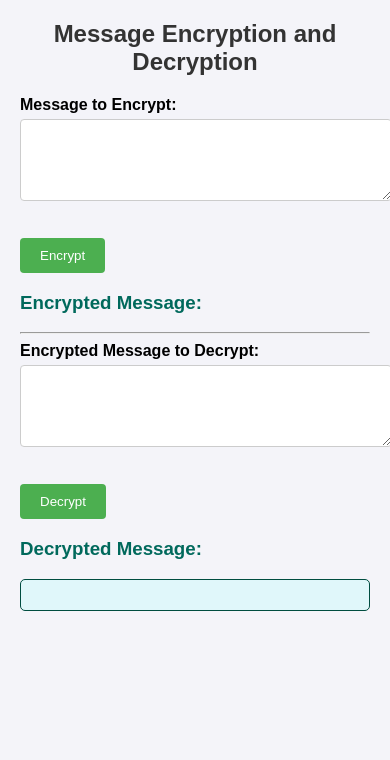
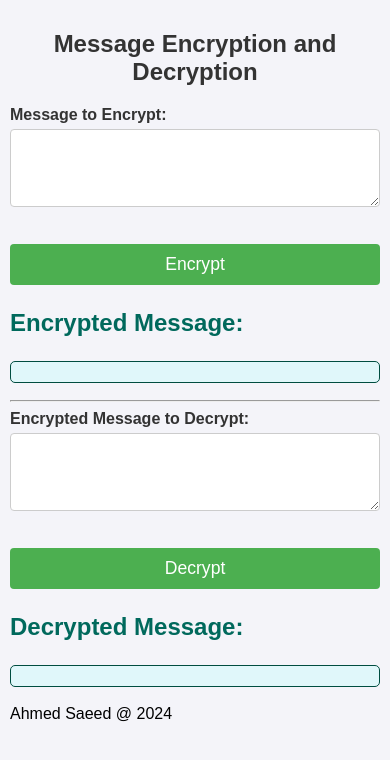
Before and after one commit to andhu47/message-encryptor, a plain HTML site: page index.html in a window 390 px wide. Drawn offline with Linux system fonts and the light colour scheme.

Commit message:
Update index.html

```diff
--- a/index.html
+++ b/index.html
@@ -8,16 +8,23 @@
         /* General styles */
         body {
             font-family: Arial, sans-serif;
-            margin: 20px;
             background-color: #f4f4f9;
+            padding: 20px;
+            margin: 0;
+            max-width: 100%;
+            box-sizing: border-box;
         }
+
         h2 {
             color: #333;
             text-align: center;
         }
+
         label {
             font-weight: bold;
+            color: #333;
         }
+
         textarea, input {
             width: 100%;
             padding: 10px;
@@ -25,7 +32,9 @@
             margin-bottom: 15px;
             border: 1px solid #ccc;
             border-radius: 4px;
+            box-sizing: border-box;
         }
+
         button {
             background-color: #4CAF50;
             color: white;
@@ -33,21 +42,53 @@
             border: none;
             border-radius: 4px;
             cursor: pointer;
+            width: 100%;
+            box-sizing: border-box;
         }
+
         button:hover {
             background-color: #45a049;
         }
-        /* Style for the decrypted message output */
-        #decrypted {
+
+        h3 {
+            color: #00695c;
+        }
+
+        /* Style for the encrypted and decrypted message output */
+        #encrypted, #decrypted {
             background-color: #e0f7fa;
             padding: 15px;
             border-radius: 5px;
             font-size: 18px;
             color: #004d40;
             border: 1px solid #004d40;
+            word-wrap: break-word;
         }
-        h3 {
-            color: #00695c;
+
+        /* Media query for smaller screens */
+        @media (max-width: 600px) {
+            body {
+                padding: 10px;
+            }
+
+            h2, h3 {
+                font-size: 1.5em;
+            }
+
+            button {
+                padding: 10px;
+                font-size: 1.1em;
+            }
+
+            textarea, input {
+                padding: 8px;
+                font-size: 1em;
+            }
+
+            #encrypted, #decrypted {
+                font-size: 1.1em;
+                padding: 10px;
+            }
         }
     </style>
 </head>
@@ -113,6 +154,6 @@
         }
     }
 </script>
-
+<footer>Ahmed Saeed @ 2024</footer>
 </body>
 </html>
```
